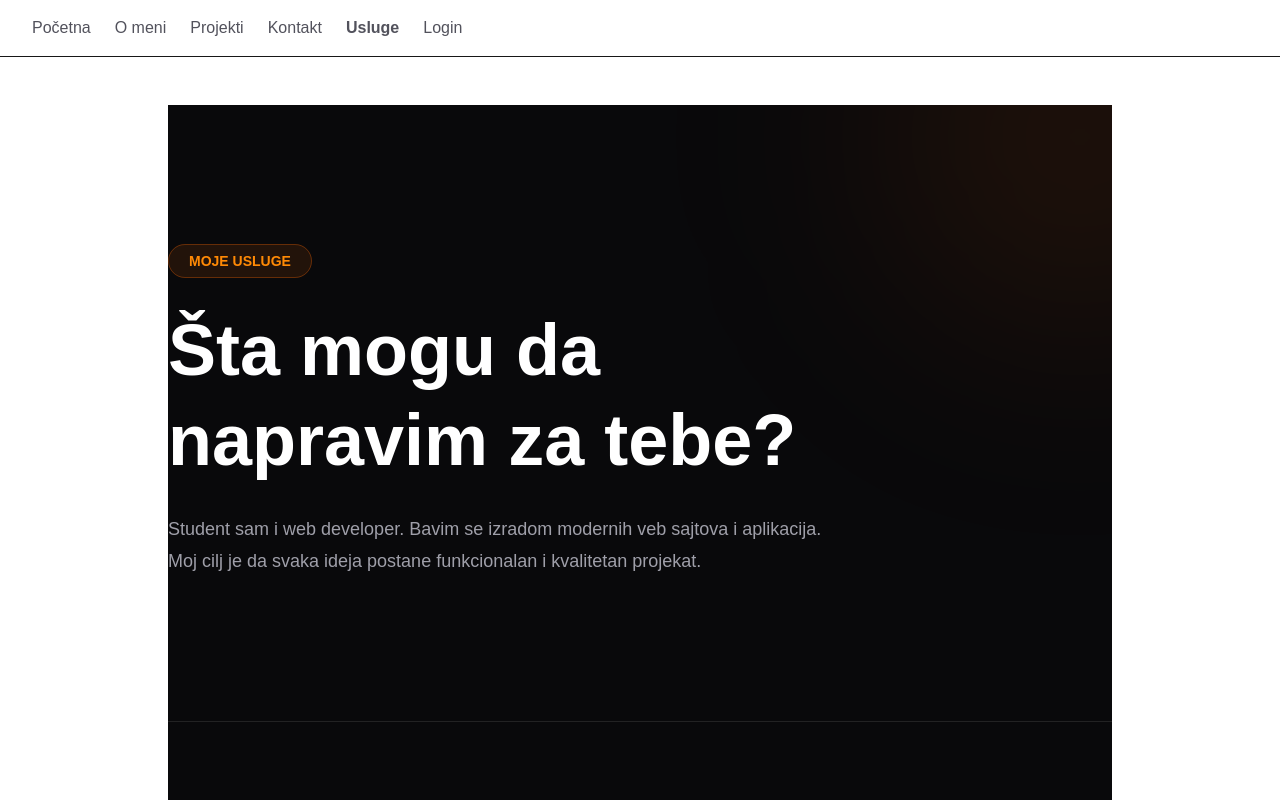
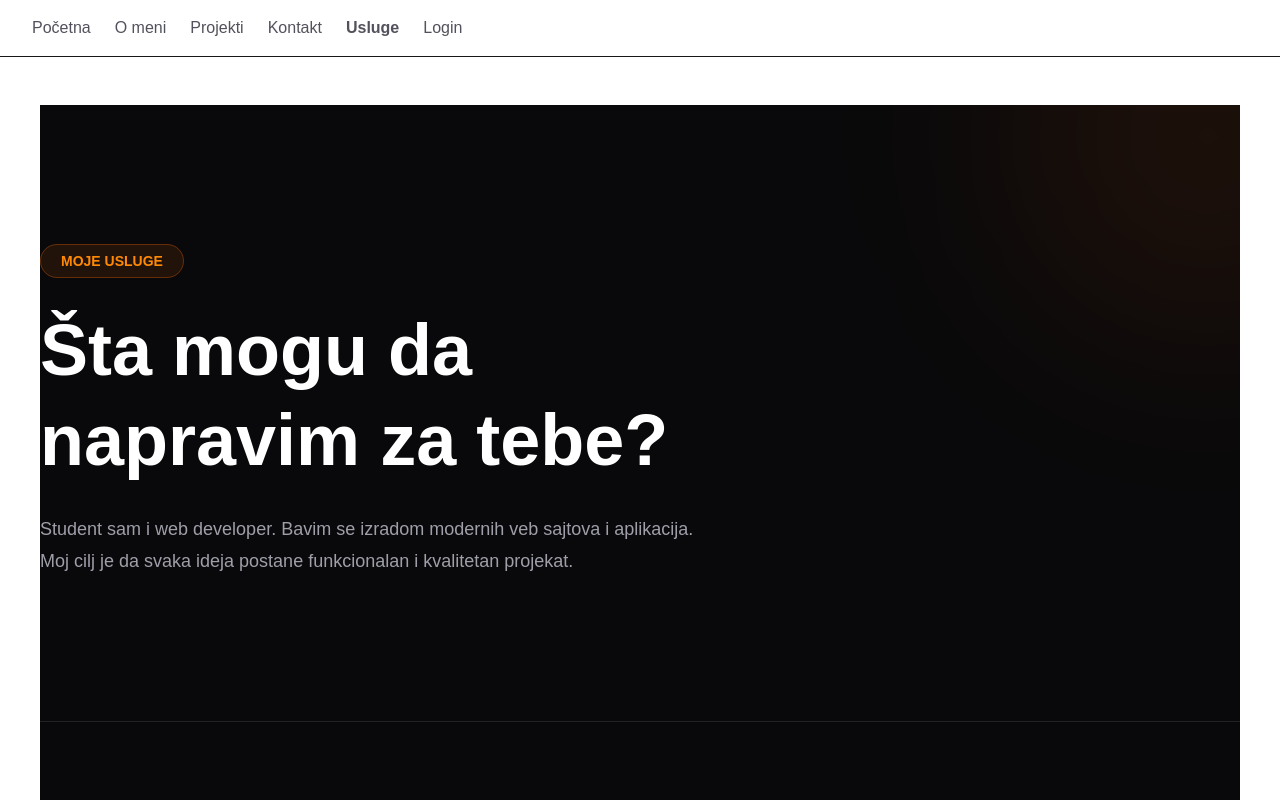
Before and after one commit to Mitar428/porfolio-site, a Next.js app: page /usluge in a window 1280 px wide. Shown: the top 800 px of the page. Built offline with nearby package versions, Linux system fonts and the light colour scheme.

Commit message:
izmenjeno

```diff
--- a/app/layout.tsx
+++ b/app/layout.tsx
@@ -40,8 +40,8 @@ export default function RootLayout({
           <Navigacija />
         </Suspense>
 
-        <main className="mx-auto w-full max-w-5xl flex-2 px-10 py-12">
-          {children}
+        <main className="w-full flex-1 px-4 py-12 sm:px-10">
+        {children}
         </main>
 
         <Footer />
--- a/app/page.tsx
+++ b/app/page.tsx
@@ -9,7 +9,7 @@ export default async function Home() {
   const najnoviji = projekti.slice(0, 2);
 
   return (
-    <main>
+    <div className="w-full px-4 py-12 sm:px-10">
       <div className="flex items-center gap-6">
         <Image
           src="/profil.jpg"
@@ -35,10 +35,12 @@ export default async function Home() {
           {najnoviji.map((p) => (
             <ProjekatKartica
               key={p.id}
+              id={p.id}
               slug={p.slug}
               naslov={p.naslov}
               opis={p.opis}
-              tehnologije={p.tehnologije} id={""}            />
+              tehnologije={p.tehnologije}
+            />
           ))}
         </div>
 
@@ -46,6 +48,6 @@ export default async function Home() {
           Svi projekti
         </Link>
       </Sekcija>
-    </main>
+    </div>
   );
 }
```
